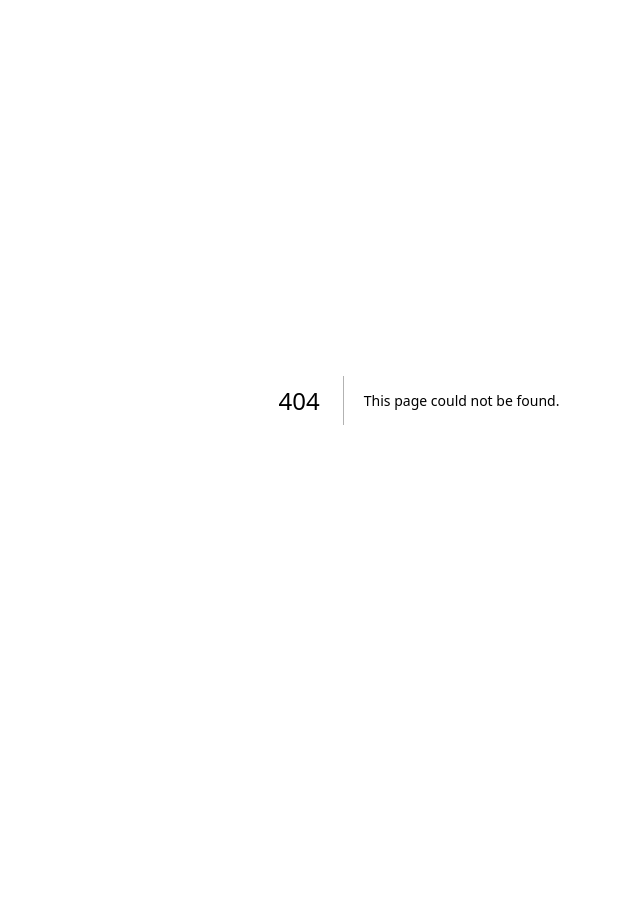
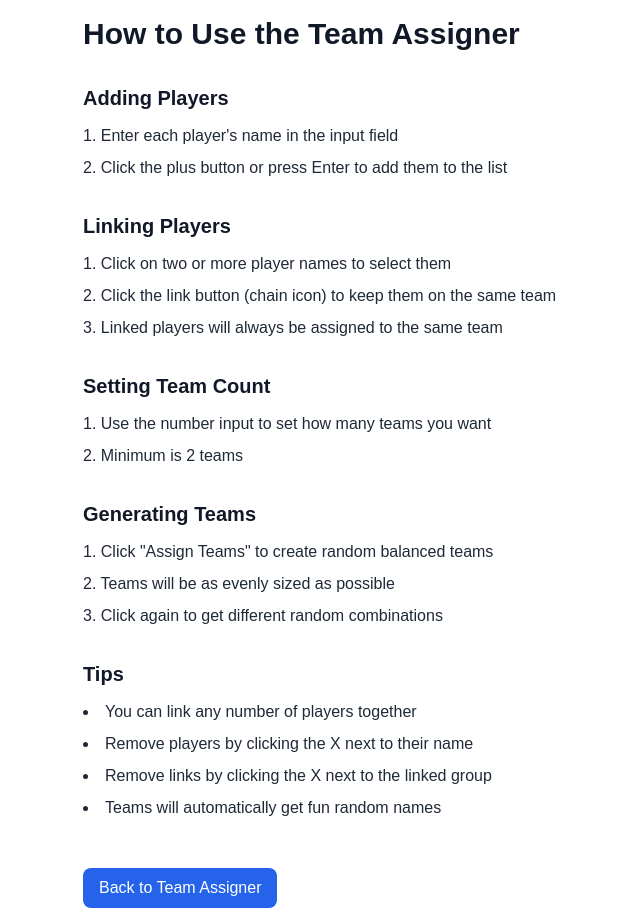
Before and after one commit to ZeroProtagonist/trivia-team-assigner, a Next.js app: page /how-to in a window 1280 px wide. Before the commit this address had no page. Shown: the whole page, without its empty margins (221-861 px from the left). Before the commit the page ends 800 px from the top, so only its background shows below. Built offline with nearby package versions, Linux system fonts and the light colour scheme.

Commit message:
Add How to Use page and navigation link

```diff
--- /dev/null
+++ b/app/how-to/page.tsx
@@ -0,0 +1,56 @@
+export default function HowTo() {
+    return (
+      <main className="min-h-screen bg-white p-4">
+        <div className="max-w-2xl mx-auto">
+          <h1 className="text-3xl font-bold mb-8 text-gray-900">How to Use the Team Assigner</h1>
+
+          <div className="space-y-8">
+            <section>
+              <h2 className="text-xl font-semibold mb-3 text-gray-900">Adding Players</h2>
+              <p className="text-gray-800 mb-2">1. Enter each player's name in the input field</p>
+              <p className="text-gray-800">2. Click the plus button or press Enter to add them to the list</p>
+            </section>
+
+            <section>
+              <h2 className="text-xl font-semibold mb-3 text-gray-900">Linking Players</h2>
+              <p className="text-gray-800 mb-2">1. Click on two or more player names to select them</p>
+              <p className="text-gray-800 mb-2">2. Click the link button (chain icon) to keep them on the same team</p>
+              <p className="text-gray-800">3. Linked players will always be assigned to the same team</p>
+            </section>
+
+            <section>
+              <h2 className="text-xl font-semibold mb-3 text-gray-900">Setting Team Count</h2>
+              <p className="text-gray-800 mb-2">1. Use the number input to set how many teams you want</p>
+              <p className="text-gray-800">2. Minimum is 2 teams</p>
+            </section>
+
+            <section>
+              <h2 className="text-xl font-semibold mb-3 text-gray-900">Generating Teams</h2>
+              <p className="text-gray-800 mb-2">1. Click "Assign Teams" to create random balanced teams</p>
+              <p className="text-gray-800 mb-2">2. Teams will be as evenly sized as possible</p>
+              <p className="text-gray-800">3. Click again to get different random combinations</p>
+            </section>
+
+            <section>
+              <h2 className="text-xl font-semibold mb-3 text-gray-900">Tips</h2>
+              <ul className="list-disc list-inside space-y-2 text-gray-800">
+                <li>You can link any number of players together</li>
+                <li>Remove players by clicking the X next to their name</li>
+                <li>Remove links by clicking the X next to the linked group</li>
+                <li>Teams will automatically get fun random names</li>
+              </ul>
+            </section>
+
+            <div className="pt-4">
+              <a
+                href="/"
+                className="inline-block px-4 py-2 bg-blue-600 text-white rounded-lg hover:bg-blue-700 focus:ring-2 focus:ring-blue-300"
+              >
+                Back to Team Assigner
+              </a>
+            </div>
+          </div>
+        </div>
+      </main>
+    )
+  }
--- a/components/TeamAssigner.tsx
+++ b/components/TeamAssigner.tsx
@@ -180,7 +180,15 @@ const TeamAssigner = () => {
   return (
     <div className="max-w-2xl mx-auto p-4 space-y-6">
       <div className="bg-white shadow-lg rounded-lg p-6 border border-gray-200">
-        <h1 className="text-2xl font-bold mb-6 text-gray-900">Trivia Team Assigner</h1>
+      <div className="flex justify-between items-center mb-6">
+  <h1 className="text-2xl font-bold text-gray-900">Trivia Team Assigner</h1>
+  <a
+    href="/how-to"
+    className="px-3 py-2 bg-gray-100 text-gray-700 rounded-lg hover:bg-gray-200 focus:ring-2 focus:ring-gray-300"
+  >
+    How to Use
+  </a>
+</div>
 
         <form onSubmit={addPlayer} className="flex gap-2 mb-6">
           <input
```
